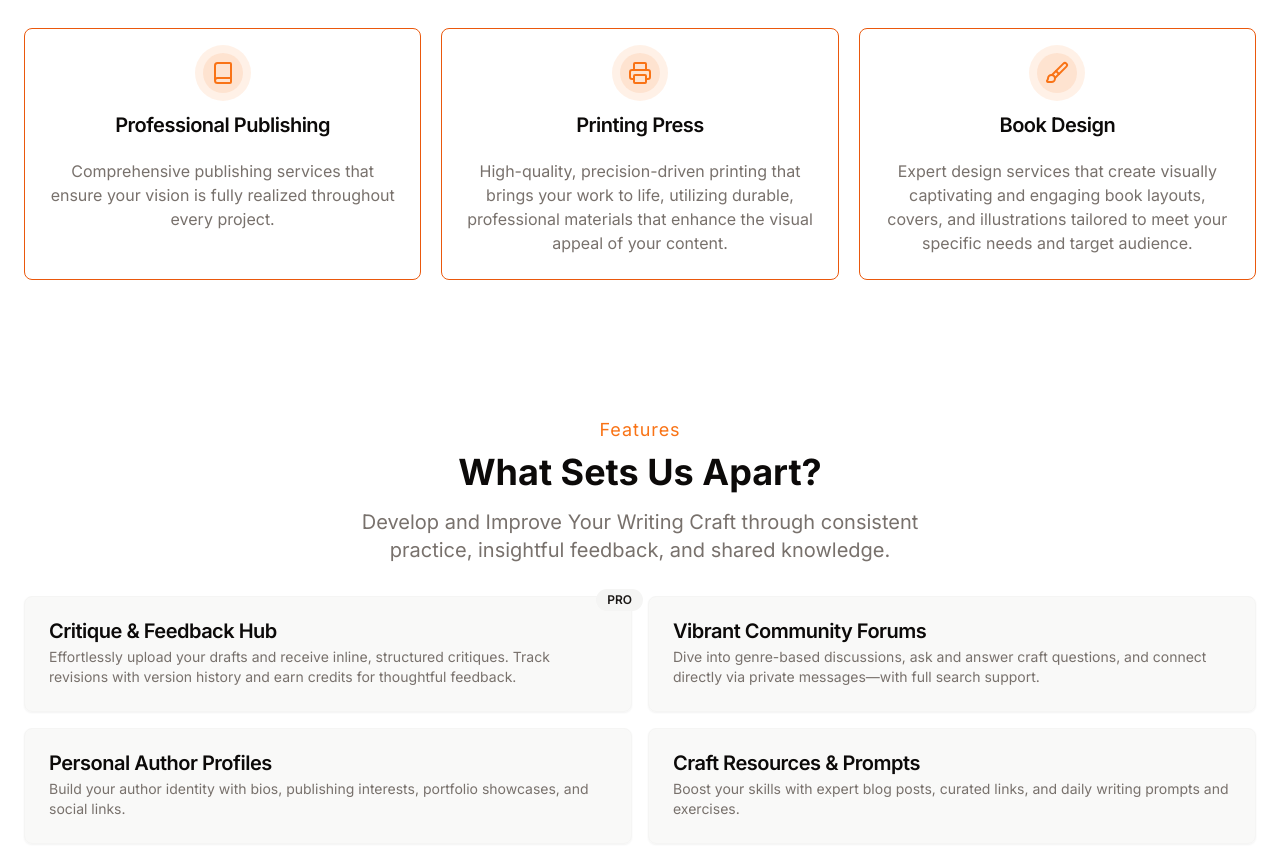
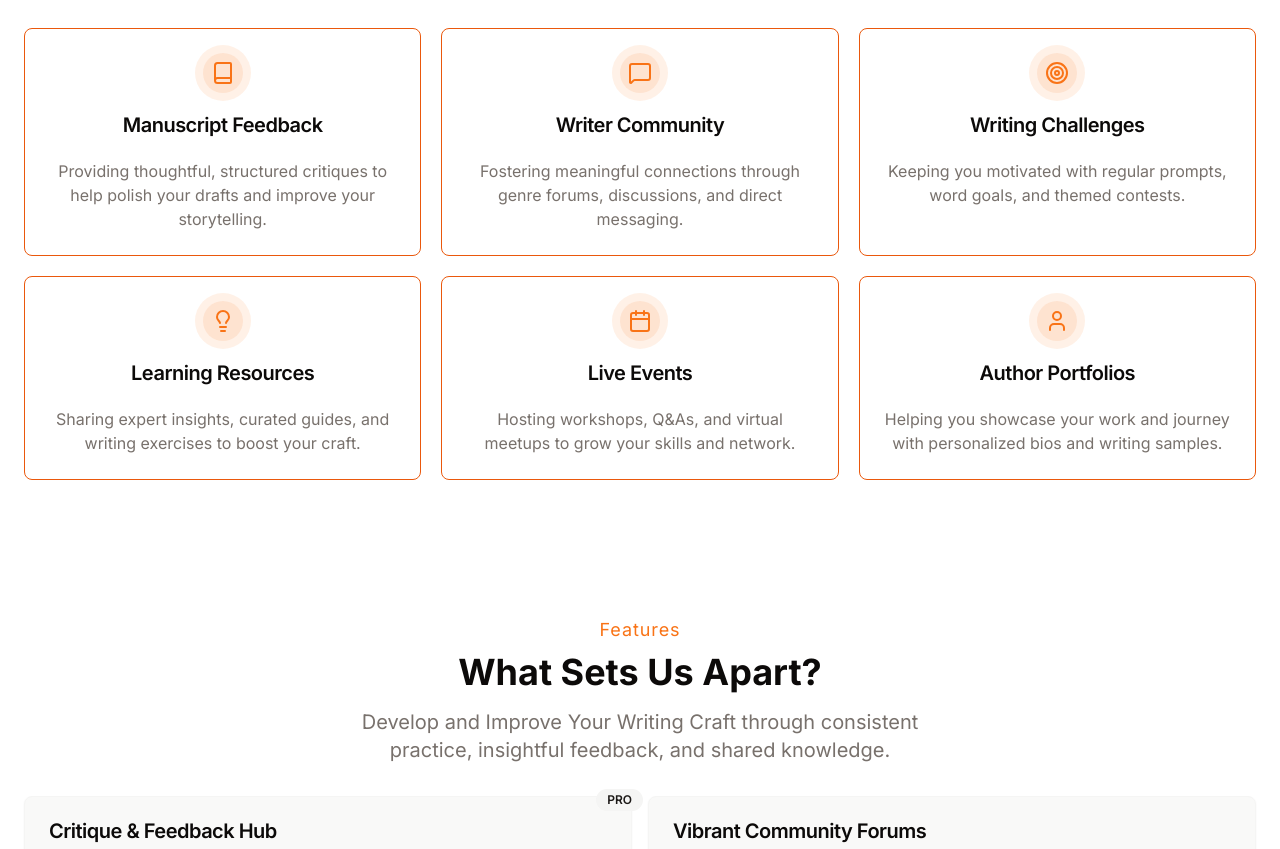
Before and after one commit to theyardmic3/2daywriters, a Next.js app: page /about in a window 1280 px wide. Shown: the part 1173-2022 px from the top of the page. Built offline with nearby package versions, Linux system fonts and the light colour scheme.

Commit message:
feat: updated the service list

```diff
--- a/components/layout/sections/services.tsx
+++ b/components/layout/sections/services.tsx
@@ -13,23 +13,42 @@ interface ServicesProps {
 const serviceList: ServicesProps[] = [
   {
     icon: "Book",
-    title: "Professional Publishing",
+    title: "Manuscript Feedback",
     description:
-      "Comprehensive publishing services that ensure your vision is fully realized throughout every project.",
+      "Providing thoughtful, structured critiques to help polish your drafts and improve your storytelling.",
   },
   {
-    icon: "Printer",
-    title: "Printing Press",
+    icon: "MessageSquare",
+    title: "Writer Community",
     description:
-      "High-quality, precision-driven printing that brings your work to life, utilizing durable, professional materials that enhance the visual appeal of your content.",
+      "Fostering meaningful connections through genre forums, discussions, and direct messaging.",
   },
   {
-    icon: "Brush",
-    title: "Book Design",
+    icon: "Target",
+    title: "Writing Challenges",
     description:
-      "Expert design services that create visually captivating and engaging book layouts, covers, and illustrations tailored to meet your specific needs and target audience.",
+      "Keeping you motivated with regular prompts, word goals, and themed contests.",
+  },
+  {
+    icon: "Lightbulb",
+    title: "Learning Resources",
+    description:
+      "Sharing expert insights, curated guides, and writing exercises to boost your craft.",
+  },
+  {
+    icon: "Calendar",
+    title: "Live Events",
+    description:
+      "Hosting workshops, Q&As, and virtual meetups to grow your skills and network.",
+  },
+  {
+    icon: "User",
+    title: "Author Portfolios",
+    description:
+      "Helping you showcase your work and journey with personalized bios and writing samples.",
   },
 ];
+
 
 export const ServicesSection= () => {
   return (
```
